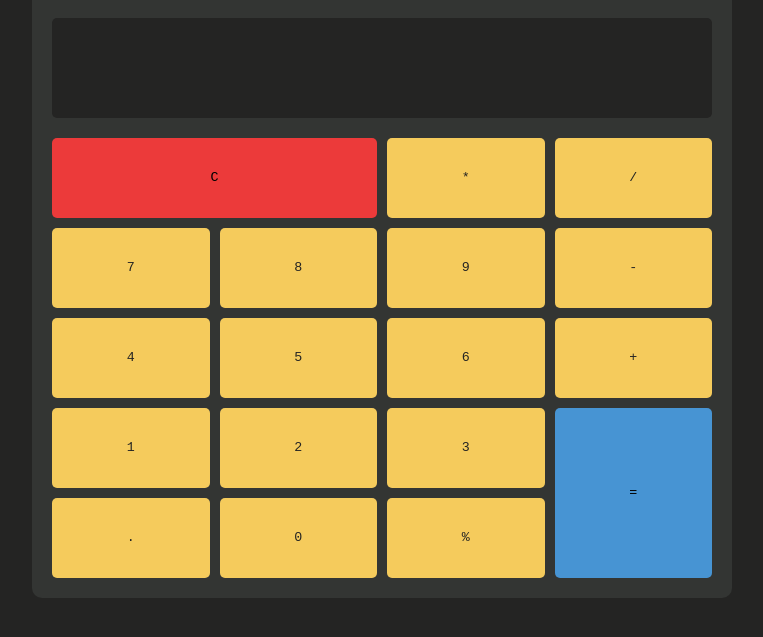
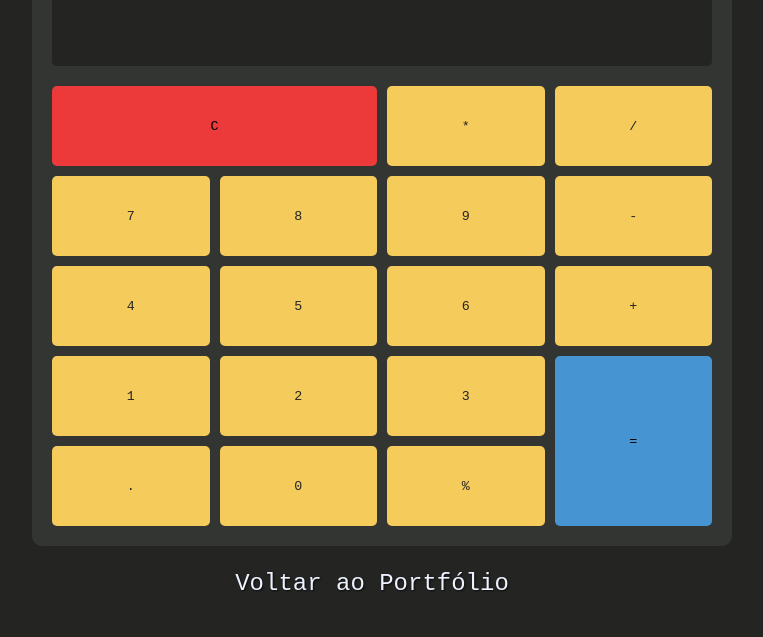
Before and after one commit to Gabriel-Fredo/projeto_3_calculadora, a plain HTML site: page index.html in a window 1280 px wide. Shown: the part 159-796 px from the top of the page, without its empty margins (258-1021 px from the left). Drawn offline with Linux system fonts and the light colour scheme; a web font is replaced by a local one.

Commit message:
Footer adicionado
Footer para retornar ao portfólio.

```diff
--- a/index.html
+++ b/index.html
@@ -41,7 +41,11 @@
         <button type="button" class="botoes">%</button>
       </div>
     </main>
-
+    <footer>
+      <nav id="nav1">
+        <a href="https://gabriel-fredo.github.io/Meu-primeiro-portf-lio-de-verdade-/">Voltar ao Portfólio</a>
+      </nav>
+    </footer>
     <script src="./src/js/script.js"></script>
   </body>
 </html>
--- a/src/css/style.css
+++ b/src/css/style.css
@@ -7,7 +7,7 @@ html, body {
 }
 
 body {
-    display: flex;
+    display: column;
     background-color: #242423;
 }
 
@@ -99,3 +99,33 @@ background-color: #e2bd55;
   cursor: pointer;
   background-color: #4188c2;
 }
+
+footer {
+  background-color: #242423;
+  display: flex;
+  justify-content: center;
+  align-items: center;
+  padding: 20px 0;
+}
+
+#nav1 {
+  margin-right: 20px;
+  display: flex;
+  gap: 15px;
+  font-family: "Martian Mono", monospace;
+  font-size: clamp(1rem, 2.5vw, 1.5rem);
+}
+
+#nav1 a {
+  text-decoration: none;
+  color: #edf2ff;
+  padding: 4px;
+  text-shadow: #0c0c0c 1px 1px 2px;
+}
+
+#nav1 a:hover {
+  background-color: #edf2ff;
+  border-radius: 5px;
+  color: #242423;
+  transition: 0.5s;
+}
```
